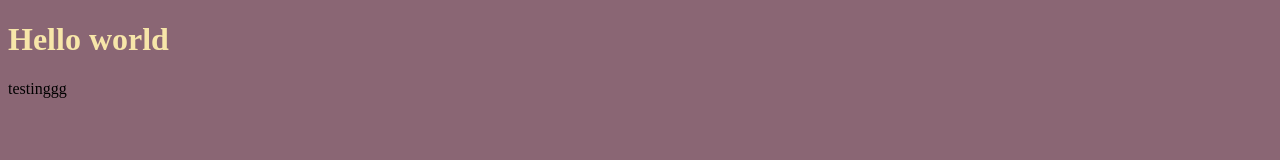
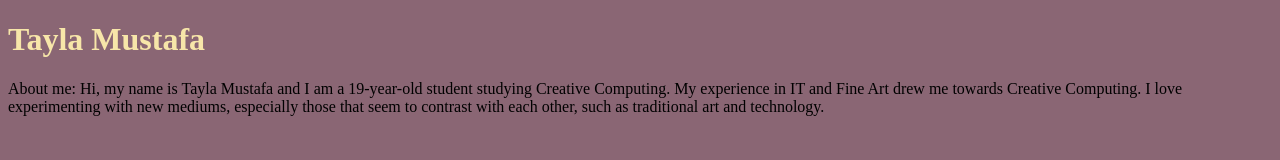
Before and after one commit to taylamustafa23-ops/web-dev, a plain HTML site: page week_01/index.html in a window 1280 px wide. Drawn offline with Linux system fonts and the light colour scheme.

Commit message:
sode change and resdme update

```diff
--- a/week_01/index.html
+++ b/week_01/index.html
@@ -4,10 +4,11 @@
         <title>Week 1 Task </title>
     </head>
     <body bgcolor="#8A6674">
-        <h1 style="color: #F7E6A9;">Hello world</h1>
+        <h1 style="color: #F7E6A9;">Tayla Mustafa</h1>
 
         <p>
-            testinggg
-        </p>
+            About me:
+
+            Hi, my name is Tayla Mustafa and I am a 19-year-old student studying Creative Computing. My experience in IT and Fine Art drew me towards Creative Computing. I love experimenting with new mediums, especially those that seem to contrast with each other, such as traditional art and technology.
     </body>
 </html>
```
Also changed, not shown: week_01_images/initial-webpage-code.png (added), 1 other file.
